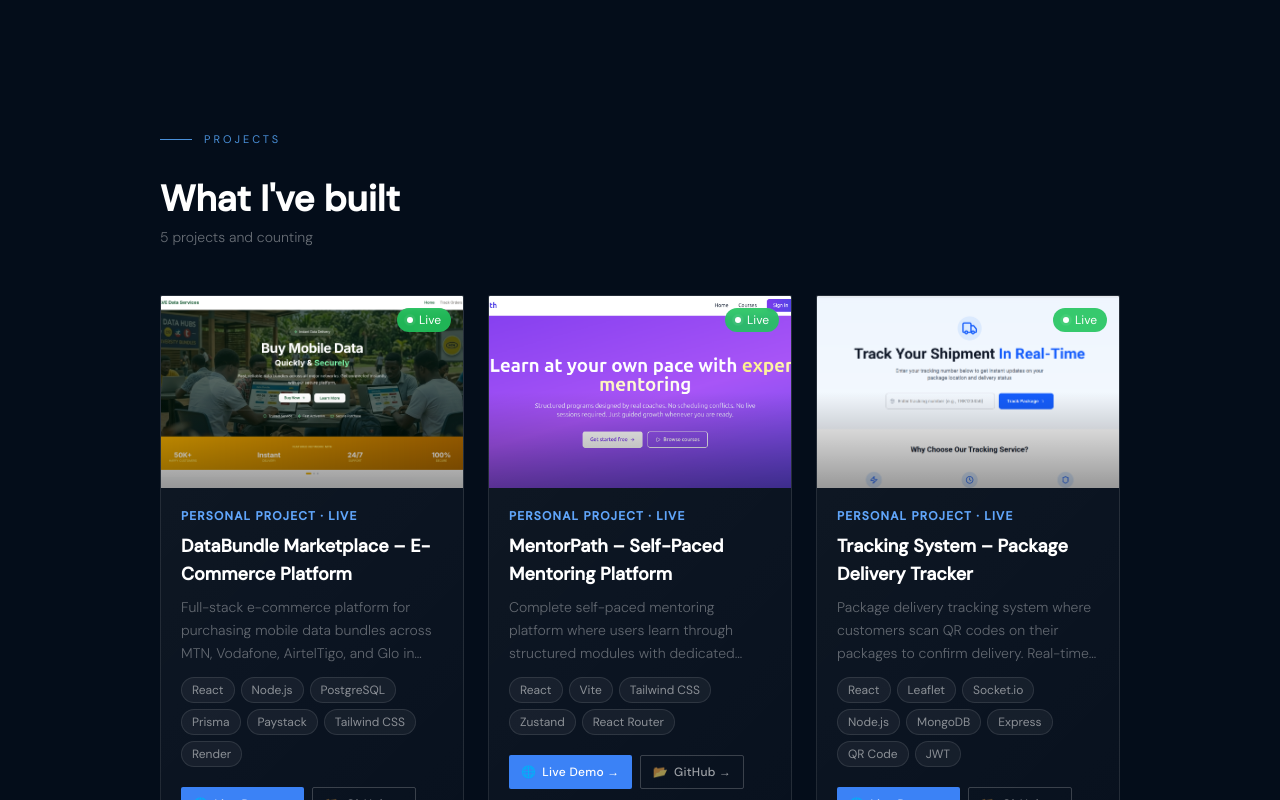
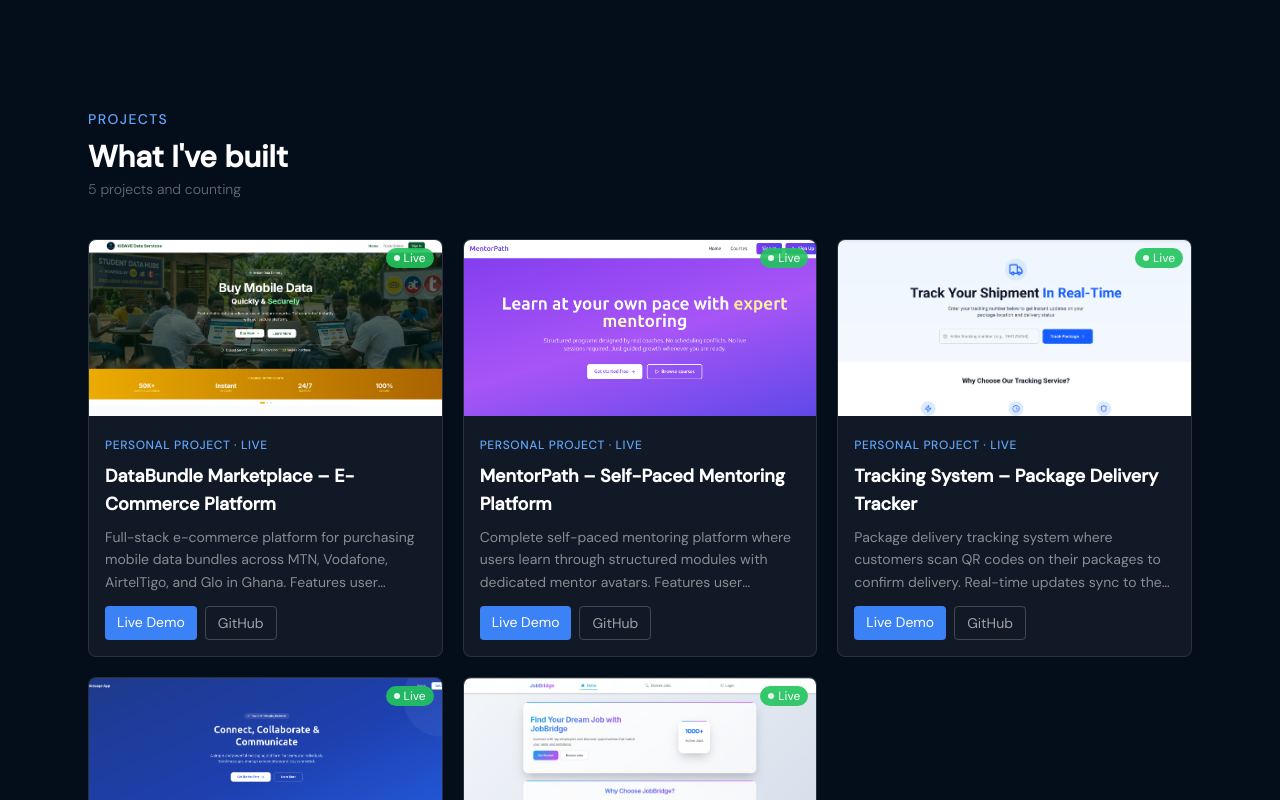
Before and after one commit to Ernestkyei/portfolio, a React app: page / in a window 1280 px wide. Shown: the part 2060-2860 px from the top of the page. Built offline with nearby package versions, Linux system fonts and the light colour scheme; the HTML template or start-up script is replaced by a standard one.

Commit message:
cardUpdated

```diff
--- a/src/components/Projects.jsx
+++ b/src/components/Projects.jsx
@@ -11,331 +11,146 @@ const projects = [
     type: 'Personal Project · Live',
     title: 'DataBundle Marketplace – E-Commerce Platform',
     desc: 'Full-stack e-commerce platform for purchasing mobile data bundles across MTN, Vodafone, AirtelTigo, and Glo in Ghana. Features user authentication, Paystack payment integration, real-time stock management, and instant data delivery. Admin dashboard for managing bundles, orders, and users.',
-    tech: ['React', 'Node.js', 'PostgreSQL', 'Prisma', 'Paystack', 'Tailwind CSS', 'Render'],
     github: 'https://github.com/Ernestkyei/server',
     live: 'https://client-0eyf.onrender.com',
     image: databundleImg,
-    imageAlt: 'DataBundle marketplace showing mobile data bundles for MTN, Vodafone, AirtelTigo, and Glo',
-    color: 'from-blue-500/20 to-purple-500/20'
+    imageAlt: 'DataBundle marketplace showing mobile data bundles for MTN, Vodafone, AirtelTigo, and Glo'
   },
   {
     type: 'Personal Project · Live',
     title: 'MentorPath – Self-Paced Mentoring Platform',
     desc: 'Complete self-paced mentoring platform where users learn through structured modules with dedicated mentor avatars. Features user authentication, video player with pictorial tutor, module completion tracking, streak counter, and milestone achievements.',
-    tech: ['React', 'Vite', 'Tailwind CSS', 'Zustand', 'React Router'],
     github: 'https://github.com/Ernestkyei/mentorship-frontend',
     live: 'https://mentorship-frontend-e05o.onrender.com',
     image: mentorpathImg,
-    imageAlt: 'MentorPath platform showing course player with mentor avatar',
-    color: 'from-emerald-500/20 to-teal-500/20'
+    imageAlt: 'MentorPath platform showing course player with mentor avatar'
   },
   {
     type: 'Personal Project · Live',
     title: 'Tracking System – Package Delivery Tracker',
     desc: 'Package delivery tracking system where customers scan QR codes on their packages to confirm delivery. Real-time updates sync to the system instantly. Includes driver portal for delivery management and admin dashboard for monitoring all deliveries and ensuring secure transactions.',
-    tech: ['React', 'Leaflet', 'Socket.io', 'Node.js', 'MongoDB', 'Express', 'QR Code', 'JWT'],
     github: 'https://github.com/Ernestkyei?tab=repositories',
     live: 'https://swifttrack-jlib.onrender.com',
     image: trackImg,
-    imageAlt: 'Package delivery tracking system with QR code scanning',
-    color: 'from-amber-500/20 to-orange-500/20'
+    imageAlt: 'Package delivery tracking system with QR code scanning'
   },
   {
     type: 'Personal Project',
     title: 'Full-Stack Messaging Platform',
     desc: 'Real-time messaging application with user-facing frontend and full admin dashboard. Features user management, message logs, JWT authentication, and automated password reset via email.',
-    tech: ['React', 'Node.js', 'Socket.io', 'MongoDB', 'JWT', 'Express'],
     github: 'https://github.com/Ernestkyei/message-app',
     live: 'https://message-app-rpgx.onrender.com/',
     image: messageImg,
-    imageAlt: 'Messaging platform dashboard showing real-time chat interface',
-    color: 'from-rose-500/20 to-pink-500/20'
+    imageAlt: 'Messaging platform dashboard showing real-time chat interface'
   },
   {
     type: 'Team Project · Live',
     title: 'JobBridge — Job Search Platform',
     desc: 'Job matching platform with job seeker and employer dashboards, advanced search, application tracking, admin moderation panel, and role-based access control. Deployed on Microsoft Azure.',
-    tech: ['C# / Blazor', '.NET 9', 'Entity Framework', 'SQLite', 'Azure'],
     github: 'https://github.com/Ernestkyei/jobbridge',
     live: 'https://jobbridge-team06-d5agcya8cka3agd8.northcentralus-01.azurewebsites.net',
     image: jobbridgeImg,
-    imageAlt: 'JobBridge job search platform interface showing job listings',
-    color: 'from-violet-500/20 to-indigo-500/20'
+    imageAlt: 'JobBridge job search platform interface showing job listings'
   },
 ]
 
-// Animation variants
-const containerVariants = {
-  hidden: { opacity: 0 },
-  visible: {
-    opacity: 1,
-    transition: {
-      staggerChildren: 0.1,
-      delayChildren: 0.2
-    }
-  }
-}
+const Projects = () => {
+  const [setHoveredIndex] = useState(null)
 
-const cardVariants = {
-  hidden: {
-    opacity: 0,
-    y: 30,
-    scale: 0.95
-  },
-  visible: {
-    opacity: 1,
-    y: 0,
-    scale: 1,
-    transition: {
-      duration: 0.5,
-      ease: "easeOut"
-    }
-  },
-  hover: {
-    y: -8,
-    scale: 1.02,
-    transition: {
-      duration: 0.3,
-      ease: "easeInOut"
-    }
-  }
-}
-
-const Projects = () => {
-  const [hoveredIndex, setHoveredIndex] = useState(null)
-
-  // Handle image loading errors
   const handleImageError = (e) => {
     e.target.src = 'https://placehold.co/600x400/1a1a2e/4a90e2?text=Preview+Coming+Soon'
   }
 
   return (
-    <motion.section
-      className="py-24 px-8 max-w-5xl mx-auto"
-      id="projects"
-      initial="hidden"
-      whileInView="visible"
-      viewport={{ once: true, amount: 0.1 }}
-      variants={containerVariants}
-    >
-      <motion.div
-        className="section-line"
-        initial={{ opacity: 0, x: -20 }}
-        whileInView={{ opacity: 1, x: 0 }}
-        transition={{ duration: 0.5 }}
-      >
-        Projects
-      </motion.div>
+    <section className="py-20 px-6 max-w-6xl mx-auto" id="projects">
+      <div className="mb-10">
+        <span className="text-blue-400 text-sm tracking-widest uppercase font-medium">Projects</span>
+        <h2 className="text-3xl text-white mt-2 font-semibold">
+          What I've built
+          <span className="block text-sm text-white/40 font-light mt-1">
+            {projects.length} projects and counting
+          </span>
+        </h2>
+      </div>
 
-      <motion.h2
-        className="text-4xl text-white mb-12 font-semibold"
-        initial={{ opacity: 0, y: 20 }}
-        whileInView={{ opacity: 1, y: 0 }}
-        transition={{ duration: 0.5, delay: 0.1 }}
-      >
-        What I've built
-        <span className="block text-sm text-white/40 font-light mt-2">
-          {projects.length} projects and counting
-        </span>
-      </motion.h2>
-
-      <div className="grid md:grid-cols-2 lg:grid-cols-3 gap-6">
+      <div className="grid md:grid-cols-2 lg:grid-cols-3 gap-5">
         {projects.map((p, index) => (
           <motion.div
             key={p.title}
-            variants={cardVariants}
-            initial="hidden"
-            whileInView="visible"
-            whileHover="hover"
-            onHoverStart={() => setHoveredIndex(index)}
-            onHoverEnd={() => setHoveredIndex(null)}
-            className="relative rounded-sm bg-white/5 border border-white/10 overflow-hidden cursor-pointer group"
-            style={{
-              background: `linear-gradient(135deg, rgba(255,255,255,0.05) 0%, rgba(255,255,255,0.02) 100%)`
-            }}
+            initial={{ opacity: 0, y: 20 }}
+            whileInView={{ opacity: 1, y: 0 }}
+            transition={{ duration: 0.4, delay: index * 0.05 }}
+            viewport={{ once: true }}
+            onMouseEnter={() => setHoveredIndex(index)}
+            onMouseLeave={() => setHoveredIndex(null)}
+            className="bg-white/5 rounded-lg overflow-hidden border border-white/10 hover:border-white/20 transition-all duration-300"
           >
-            {/* Glow effect on hover */}
-            <motion.div
-              className="absolute inset-0 opacity-0 group-hover:opacity-100 transition-opacity duration-500 pointer-events-none"
-              style={{
-                background: `radial-gradient(circle at 50% 0%, ${p.color || 'from-blue-500/20 to-purple-500/20'}, transparent 70%)`
-              }}
-            />
-
-            {/* Border gradient on hover */}
-            <motion.div
-              className="absolute inset-0 rounded-sm opacity-0 group-hover:opacity-100 transition-opacity duration-500 pointer-events-none"
-              style={{
-                border: '1px solid transparent',
-                backgroundImage: `linear-gradient(135deg, rgba(59,130,246,0.3), rgba(139,92,246,0.3))`,
-                mask: 'linear-gradient(#fff 0 0) padding-box, linear-gradient(#fff 0 0)',
-                WebkitMask: 'linear-gradient(#fff 0 0) padding-box, linear-gradient(#fff 0 0)',
-                maskComposite: 'exclude',
-                WebkitMaskComposite: 'source-out'
-              }}
-            />
-
-            {/* Image container with shimmer effect */}
-            <div className="relative w-full h-48 overflow-hidden bg-gradient-to-br from-gray-900 to-gray-800">
-              <motion.img
+            {/* Image */}
+            <div className="relative w-full h-44 bg-gray-800 overflow-hidden">
+              <img
                 src={p.image}
                 alt={p.imageAlt || p.title}
                 onError={handleImageError}
                 className="object-cover w-full h-full"
-                whileHover={{ scale: 1.08 }}
-                transition={{ duration: 0.7, ease: "easeInOut" }}
               />
-
-              {/* Shimmer overlay */}
-              <motion.div
-                className="absolute inset-0 bg-gradient-to-r from-transparent via-white/10 to-transparent -skew-x-12"
-                initial={{ x: '-100%' }}
-                whileHover={{ x: '200%' }}
-                transition={{ duration: 0.8, ease: "easeInOut" }}
-              />
-
-              <div className="absolute inset-0 bg-gradient-to-t from-black/40 via-transparent to-transparent" />
-
               {p.live && (
-                <motion.div
-                  className="absolute top-3 right-3"
-                  initial={{ opacity: 0, scale: 0.8 }}
-                  animate={{ opacity: 1, scale: 1 }}
-                  transition={{ delay: 0.2 }}
-                >
-                  <span className="bg-green-500/90 text-white text-xs px-2.5 py-1 rounded-full flex items-center gap-1.5 backdrop-blur-sm">
-                    <span className="relative flex h-1.5 w-1.5">
-                      <span className="animate-ping absolute inline-flex h-full w-full rounded-full bg-white opacity-75"></span>
-                      <span className="relative inline-flex rounded-full h-1.5 w-1.5 bg-white"></span>
-                    </span>
-                    Live
-                  </span>
-                </motion.div>
+                <span className="absolute top-2 right-2 bg-green-500/90 text-white text-xs px-2 py-0.5 rounded-full flex items-center gap-1">
+                  <span className="w-1.5 h-1.5 bg-white rounded-full animate-pulse"></span>
+                  Live
+                </span>
               )}
             </div>
 
-            <div className="p-5 flex flex-col gap-3 flex-1 relative z-10">
-              <div>
-                <motion.div
-                  className="text-xs text-blue-400 tracking-widest uppercase mb-2 font-semibold flex items-center gap-2"
-                  initial={{ opacity: 0 }}
-                  animate={{ opacity: 1 }}
-                  transition={{ delay: 0.1 }}
-                >
-                  <span>{p.type}</span>
-                  {hoveredIndex === index && (
-                    <motion.span
-                      className="w-1.5 h-1.5 bg-blue-400 rounded-full"
-                      animate={{
-                        scale: [1, 1.5, 1],
-                        opacity: [1, 0.5, 1]
-                      }}
-                      transition={{
-                        duration: 1,
-                        repeat: Infinity,
-                        ease: "easeInOut"
-                      }}
-                    />
-                  )}
-                </motion.div>
+            {/* Content */}
+            <div className="p-4">
+              <span className="text-xs text-blue-400 tracking-wider uppercase font-medium">
+                {p.type}
+              </span>
+              <h3 className="text-white font-semibold mt-1.5 mb-2 text-lg">
+                {p.title}
+              </h3>
+              <p className="text-white/50 text-sm leading-relaxed mb-3 line-clamp-3">
+                {p.desc}
+              </p>
 
-                <motion.h3
-                  className="text-lg text-white font-semibold mb-2 group-hover:text-blue-400 transition-colors duration-300"
-                >
-                  {p.title}
-                </motion.h3>
-
-                <motion.p
-                  className="text-white/50 text-sm leading-relaxed font-light line-clamp-3"
-                  initial={{ opacity: 0.7 }}
-                  whileHover={{ opacity: 1 }}
-                  transition={{ duration: 0.3 }}
-                >
-                  {p.desc}
-                </motion.p>
-              </div>
-
-              {/* Tech tags with stagger animation */}
-              <div className="flex flex-wrap gap-1.5">
-                {p.tech.map((t, techIndex) => (
-                  <motion.span
-                    key={t}
-                    className="text-xs px-2.5 py-1 rounded-full text-white/50 bg-white/5 border border-white/10 hover:border-blue-500/40 hover:text-white/80 transition-all cursor-default"
-                    initial={{ opacity: 0, scale: 0.8 }}
-                    animate={{ opacity: 1, scale: 1 }}
-                    transition={{ delay: 0.05 * techIndex }}
-                    whileHover={{
-                      scale: 1.1,
-                      backgroundColor: 'rgba(59,130,246,0.1)',
-                      borderColor: 'rgba(59,130,246,0.3)'
-                    }}
-                  >
-                    {t}
-                  </motion.span>
-                ))}
-              </div>
-
-              {/* Buttons with hover animations */}
-              <div className="flex gap-2 mt-2">
+              {/* Buttons */}
+              <div className="flex gap-2">
                 {p.live && (
-                  <motion.a
+                  <a
                     href={p.live}
                     target="_blank"
                     rel="noreferrer"
-                    className="flex items-center gap-1.5 px-3 py-2 bg-blue-500 text-white text-xs font-medium tracking-wide hover:bg-blue-600 transition-all rounded-sm relative overflow-hidden group/btn"
-                    whileHover={{ scale: 1.05 }}
-                    whileTap={{ scale: 0.95 }}
+                    className="text-sm px-3 py-1.5 bg-blue-500 hover:bg-blue-600 text-white rounded transition-colors"
                   >
-                    <motion.span
-                      className="absolute inset-0 bg-gradient-to-r from-blue-400 to-blue-600 opacity-0 group-hover/btn:opacity-100 transition-opacity duration-300"
-                    />
-                    <span className="relative z-10">🌐</span>
-                    <span className="relative z-10">Live Demo →</span>
-                  </motion.a>
+                    Live Demo
+                  </a>
                 )}
-                <motion.a
+                <a
                   href={p.github}
                   target="_blank"
                   rel="noreferrer"
-                  className="flex items-center gap-1.5 px-3 py-2 text-xs font-medium tracking-wide text-white/60 hover:text-white transition-all rounded-sm border border-white/20 hover:border-white/40 hover:bg-white/5"
-                  whileHover={{ scale: 1.05, backgroundColor: 'rgba(255,255,255,0.05)' }}
-                  whileTap={{ scale: 0.95 }}
+                  className="text-sm px-3 py-1.5 border border-white/20 text-white/60 hover:text-white hover:border-white/40 rounded transition-all"
                 >
-                  <span>📂</span>
-                  GitHub →
-                </motion.a>
+                  GitHub
+                </a>
               </div>
             </div>
-
-            {/* Progress indicator for scrolling */}
-            <motion.div
-              className="absolute bottom-0 left-0 h-0.5 bg-gradient-to-r from-blue-400 to-purple-400"
-              initial={{ width: '0%' }}
-              whileHover={{ width: '100%' }}
-              transition={{ duration: 0.5 }}
-            />
           </motion.div>
         ))}
       </div>
 
-      {/* View all projects link */}
-      <motion.div
-        className="text-center mt-12"
-        initial={{ opacity: 0, y: 20 }}
-        whileInView={{ opacity: 1, y: 0 }}
-        transition={{ duration: 0.5, delay: 0.3 }}
-      >
+      {/* View all link */}
+      <div className="text-center mt-10">
         <a
           href="https://github.com/Ernestkyei"
           target="_blank"
           rel="noreferrer"
-          className="text-white/40 hover:text-white transition-colors text-sm inline-flex items-center gap-2 group"
+          className="text-white/40 hover:text-white transition-colors text-sm inline-flex items-center gap-1"
         >
-          View all projects on GitHub
-          <span className="group-hover:translate-x-1 transition-transform">→</span>
+          View all projects on GitHub →
         </a>
-      </motion.div>
-    </motion.section>
+      </div>
+    </section>
   )
 }
 
```
